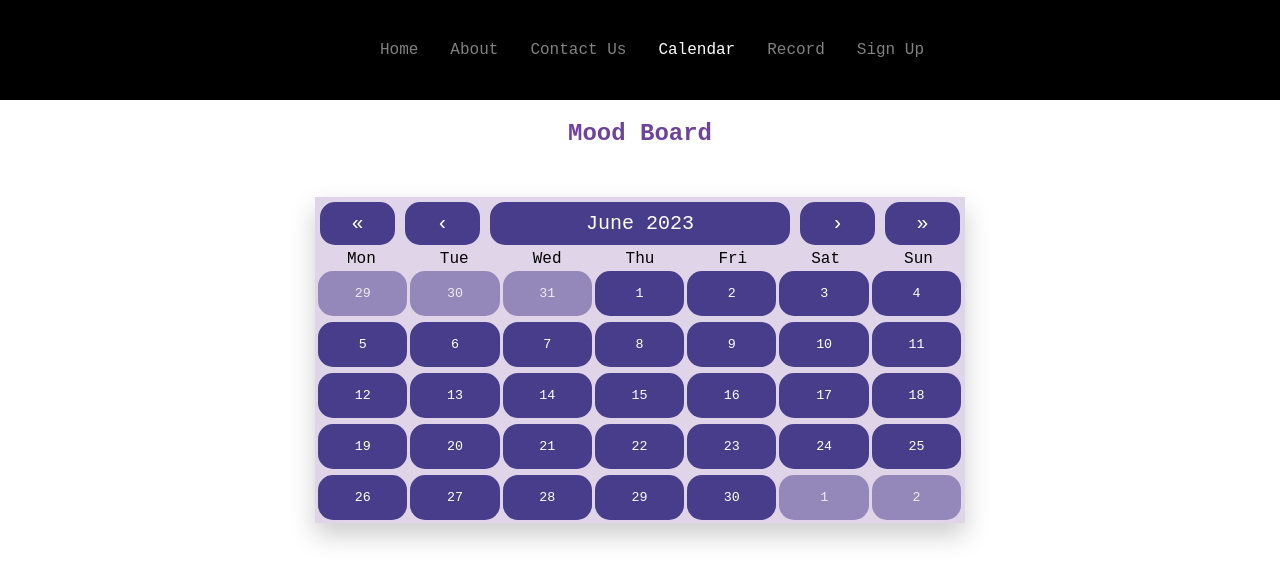
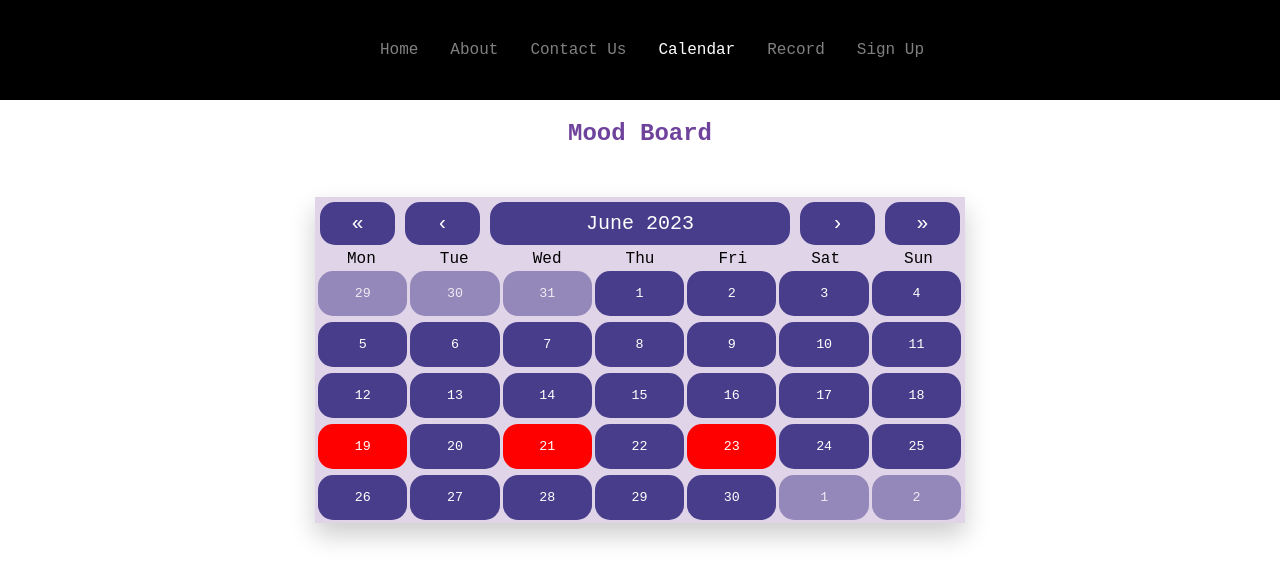
Before and after one commit to oycheng/MoodDiary, a React (Create React App) app in the folder my-app/: page /calendar in a window 1280 px wide. Shown: the top 582 px of the page. Built offline with nearby package versions, Linux system fonts and the light colour scheme.

Commit message:
calendar date color

```diff
--- a/my-app/package.json
+++ b/my-app/package.json
@@ -6,6 +6,7 @@
     "@testing-library/jest-dom": "^5.16.5",
     "@testing-library/react": "^13.4.0",
     "@testing-library/user-event": "^13.5.0",
+    "date-fns": "^2.30.0",
     "react": "^18.2.0",
     "react-calendar": "^4.3.0",
     "react-dom": "^18.2.0",
--- a/my-app/src/pages/calendar.css
+++ b/my-app/src/pages/calendar.css
@@ -89,3 +89,7 @@ text-decoration: none;
         max-width: initial !important;
     }
 }
+
+.react-calendar .highlight {
+    background-color: red;
+}
--- a/my-app/src/pages/calendar.js
+++ b/my-app/src/pages/calendar.js
@@ -3,16 +3,35 @@ import '../global.css';
 import '../pages/calendar.css';
 import { useState } from 'react';
 import Calendar from 'react-calendar';
+import { addDays, differenceInCalendarDays } from 'date-fns';
 
+const now = new Date();
+const tomorrow = addDays(now, 1);
+const in3Days = addDays(now, 3);
+const in5Days = addDays(now, 5);
+
+const highlightedDates = [tomorrow, in3Days, in5Days];
+
+function isSameDay(a, b) {
+	return differenceInCalendarDays(a, b) === 0;
+}
 
 const Calendr = () => {
 	const [date, setDate] = useState(new Date());
 
+	function tileClassName({ date, view }) {
+		if (
+		view === 'month' &&
+		highlightedDates.find((dDate) => isSameDay(dDate, date))
+		) {
+			return 'highlight';
+		}
+	}
 	return (
 		<div>
 		<h2>Mood Board</h2>
 		<div className='calendar-container'>
-        	<Calendar onChange={setDate} value={date} />
+        	<Calendar tileClassName={tileClassName} onChange={setDate} value={date} />
       	</div>
 	  </div>
 	);
```
Also changed, not shown: 1 other file (tests, documents, lock files or other folders).
